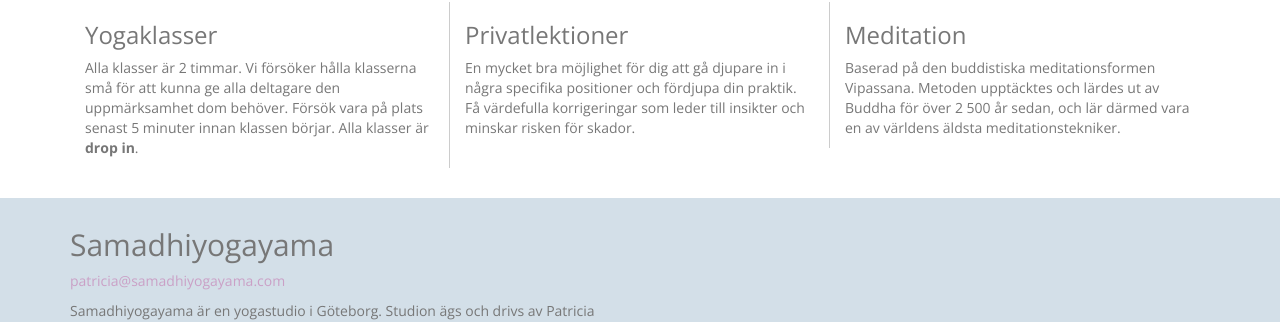
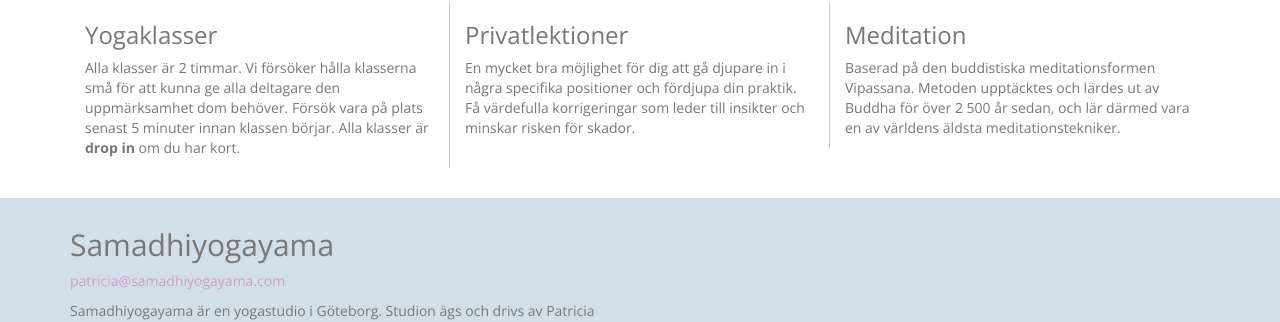
Before and after one commit to xljoha/patricia, a Jekyll site: the page built from index.html, in a window 1280 px wide. Shown: the part 479-801 px from the top of the page. Built offline with Jekyll 4.4.1, drawn with Linux system fonts in a browser that asks for light colours; nearby versions of some CDN libraries.

Commit message:
small adjustments on homepage. only copy

```diff
--- a/index.html
+++ b/index.html
@@ -30,7 +30,7 @@ layout: default
   <div id="main-offerings" class="row">
     <div class="col-xs-12 col-sm-4 border-right">
       <h3>Yogaklasser</h3>
-      <p>Alla klasser är 2 timmar. Vi försöker hålla klasserna små för att kunna ge alla deltagare den uppmärksamhet dom behöver. Försök vara på plats senast 5 minuter innan klassen börjar. Alla klasser är <strong>drop in</strong>.
+      <p>Alla klasser är 2 timmar. Vi försöker hålla klasserna små för att kunna ge alla deltagare den uppmärksamhet dom behöver. Försök vara på plats senast 5 minuter innan klassen börjar. Alla klasser är <strong>drop in</strong> om du har kort.
       </p>
 
     </div>
```
Also changed, not shown: 1 other file.
